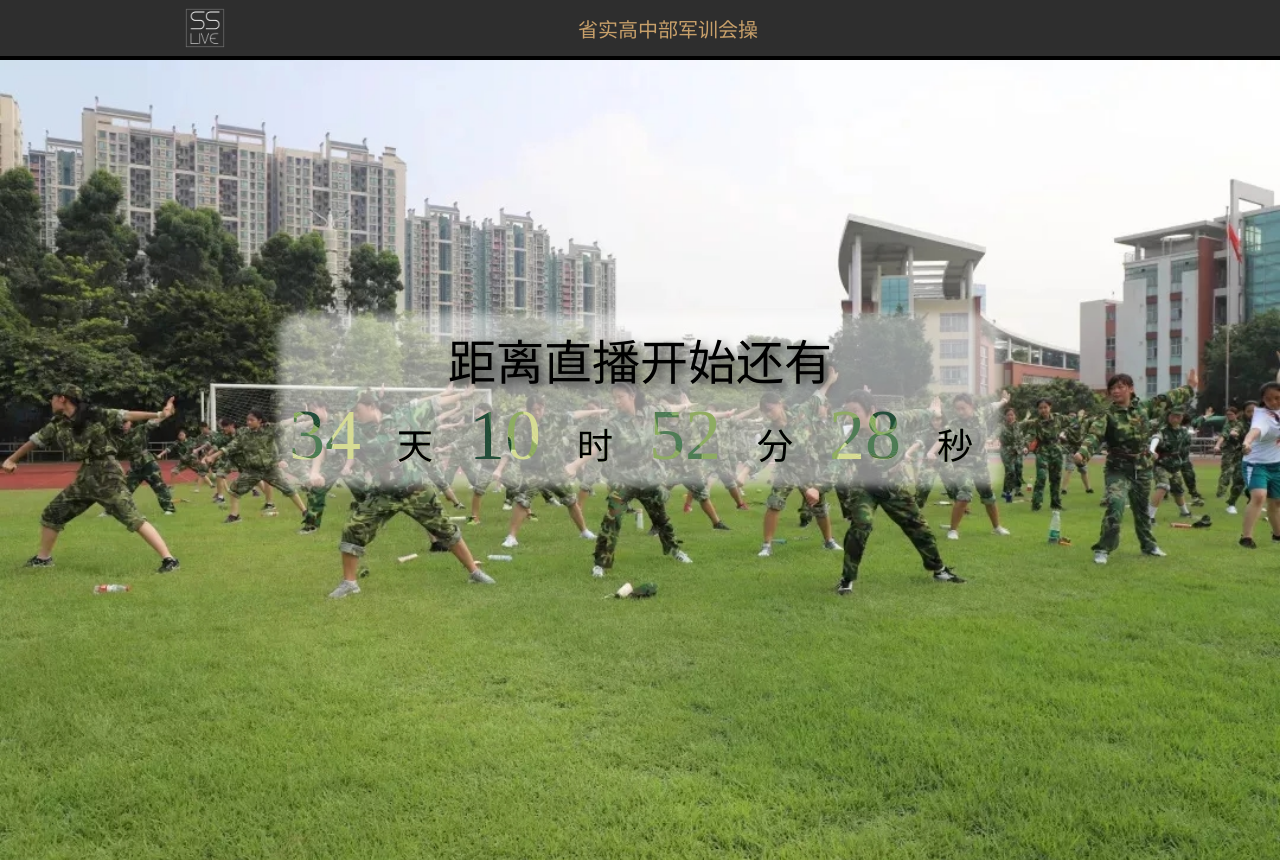
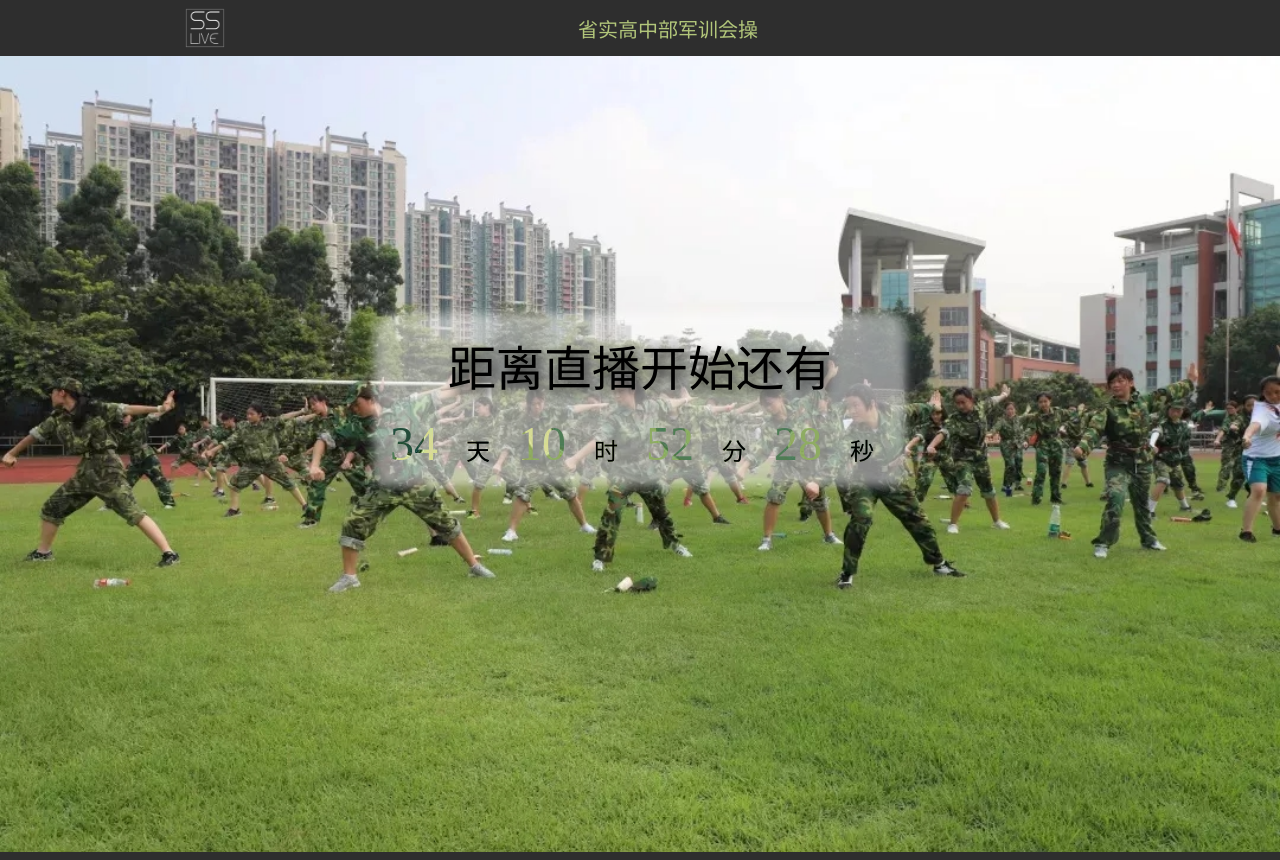
Before and after one commit to ap0stader/SSLIVE2019, a plain HTML site: page introduction.html in a window 1280 px wide. Shown: the top 860 px of the page. Drawn offline with nearby package versions, Linux system fonts and the light colour scheme; a web font is replaced by a local one.

Commit message:
Finish INTRODUCTION style

```diff
--- a/introduction.html
+++ b/introduction.html
@@ -13,8 +13,9 @@
         <title>SSLIVE</title>
         <!-- 图标 -->
         <link rel="shortcut icon" href="src/img/sslive-rectangle-std.png" type="image/png">
-        <!-- jQuery使用CDN加载 -->
+        <!-- jQuery和prefixfree使用CDN加载 -->
         <script src="https://cdn.bootcss.com/jquery/3.4.1/jquery.min.js"></script>
+        <script src="https://cdn.bootcss.com/prefixfree/1.0.7/prefixfree.min.js"></script>
         <!-- 需要自行引入的js -->
         <script src="/src/util/countdown.js"></script>
         <script src="/src/js/introduction.js"></script>
@@ -38,8 +39,6 @@
             <img src="/src/img/introduction-background.jpg" alt="青春诗会" id="bgimg">
         </div>
 
-        <script src="/src/js/programlist.js"></script>
-
         <div id="footer">
             <div id="footerlinks">
                     <a class="footerlink" href="about.html">关于信息部</a>
--- a/src/css/introduction.css
+++ b/src/css/introduction.css
@@ -1,12 +1,12 @@
 /* introduction.css */
 
 /* 引用方正清刻本悦宋简体字体 */
-@font-face{
+@font-face {
     font-family: FZQKBYSJT;
     src: url(/src/font/fzqkb.ttf)
 }
 
-html{
+html {
     /* jQuery */
     font-size: 16px;
     font-family: FZQKBYSJT;
@@ -40,103 +40,94 @@ body {
 }
 
 #header-title {
-    color: #c8a06a;
+    color: #b2c67a;
     font-size: 1.25rem;
-    /* 使标题不折行 */
     white-space: nowrap;
-    /* 用省略号代替溢出的文本 */
     text-overflow: ellipsis;
 }
 
-#main{
-    margin-top: 60px;
-    height: 100%;
+#main {
+    margin-top: 3.5rem;
     width: 100%;
 }
 
-#bgimg{
+#bgimg {
     width: 100%;
     object-fit: cover;
 }
 
 #timer {
+    padding: 1rem;
+    text-align: center;
     position: absolute;
     top: 50%;
     left: 50%;
     transform: translate(-50%, -50%);
-
-    text-align: center;
+    color: black;
     white-space: nowrap;
-
-    padding: 10px;
-    max-width: 90%;
-
-    color: #000;
-
-    /* 调剂timer的字体大小 */
-    font-size: 24px;
 }
 
 #timer::after {
+    border-radius: 0.75rem;
+    border-top-left-radius: 1.25rem;
+    border-top-right-radius: 1.25rem;
+    z-index: -5;
     position: absolute;
     top: 0;
     left: 0;
     right: 0;
     bottom: 0;
-
-    z-index: -5;
+    opacity: 0.5;
+    filter: blur(5px);
+    background: white;
     content: '';
-    background-color: #fff;
-    filter: blur(5px);
-    opacity: 0.5;
-
-    border-radius: 10px;
-    border-top-left-radius: 20px;
-    border-top-right-radius: 20px;
 }
 
 #timer-title{
     margin: 0;
-    font-size: 2em;
-    text-shadow: 4px 4px 10px #333;
+    font-size: 3rem;
+    text-shadow: 0.25rem 0.25rem 10px #333;
 }
 
 #timer-countdown {
+    margin-top: 1rem;
+    /* 这里是让字透明，以透出背景图片 */
+    color: transparent;
     background: url(../img/texture.jpg) no-repeat;
     background-position: 50%;
     background-origin: border-box;
+    /* 两行要同时书写，让背景图片仅渲染在文字处 */
+    background-clip: text;
     -webkit-background-clip: text;
-    background-clip: text;
-    -webkit-text-fill-color: transparent;
-    font-size: 3em;
+    font-size: 3rem;
 }
 
-.small {
-    font-size: .5em;
-    padding: .5em;
-    -webkit-text-fill-color: black;
+.timer-small {
+    padding: 1rem;
+    color: black;
+    font-size: 1.5rem;
 }
 
 #footer {
+    padding: 15px 0;
+    text-align: center;
     width: 100%;
-    text-align: center;
-    background-color: #2e2e2e;
-    color: rgb(194, 194, 194);
-    padding: 15px 0;
+    color: #c2c2c2;
+    background: #2e2e2e;
 }
 
-#footerlinks{
-    /* 解决inlink导致的幽灵空白节点 */
+#footerlinks {
+    /* 解决inline导致的幽灵空白节点 */
     font-size: 0;
 }
 
-.footerlink{
+.footerlink {
+    margin: 0 25px;
     display: inline;
     color: inherit;
+    font-size: 15px;
+    text-decoration: none;
     cursor: pointer;
-    text-decoration: none;
-    margin: 0 25px;
-    font-size: 15px;
 }
 
 #footerpb, #footerlogos {
@@ -150,14 +141,14 @@ body {
 
 #suitlogo {
     padding-right: 10px;
+    border-right: 2px white solid;
     height: 50px;
-    border-right: 2px #fff solid;
 }
 
 #passlogo {
+    margin-bottom: 5px;
     padding-left: 10px;
     height: 40px;
-    margin-bottom: 5px;
 }
 
 .footertext {
--- a/src/util/countdown.js
+++ b/src/util/countdown.js
@@ -15,10 +15,10 @@ function newtime() {
     if (sec.toString().length == 1) { sec = "0" + sec }
 
     if (rest <= 0) {
-        $("#timer-countdown").html('00 <span class="small">天</span> 00 <span class="small">时</span> 00 <span class="small">分</span> 00 <span class="small">秒</span>');
+        $("#timer-countdown").html('00 <span class="timer-small">天</span> 00 <span class="timer-small">时</span> 00 <span class="timer-small">分</span> 00 <span class="timer-small">秒</span>');
         clearInterval(countdown);
     } else {
-        $("#timer-countdown").html(day + ' <span class="small">天</span> ' + hour + ' <span class="small">时</span> ' + min + ' <span class="small">分</span> ' + sec + ' <span class="small">秒</span>');
+        $("#timer-countdown").html(day + ' <span class="timer-small">天</span> ' + hour + ' <span class="timer-small">时</span> ' + min + ' <span class="timer-small">分</span> ' + sec + ' <span class="timer-small">秒</span>');
     }
 }
 
```
